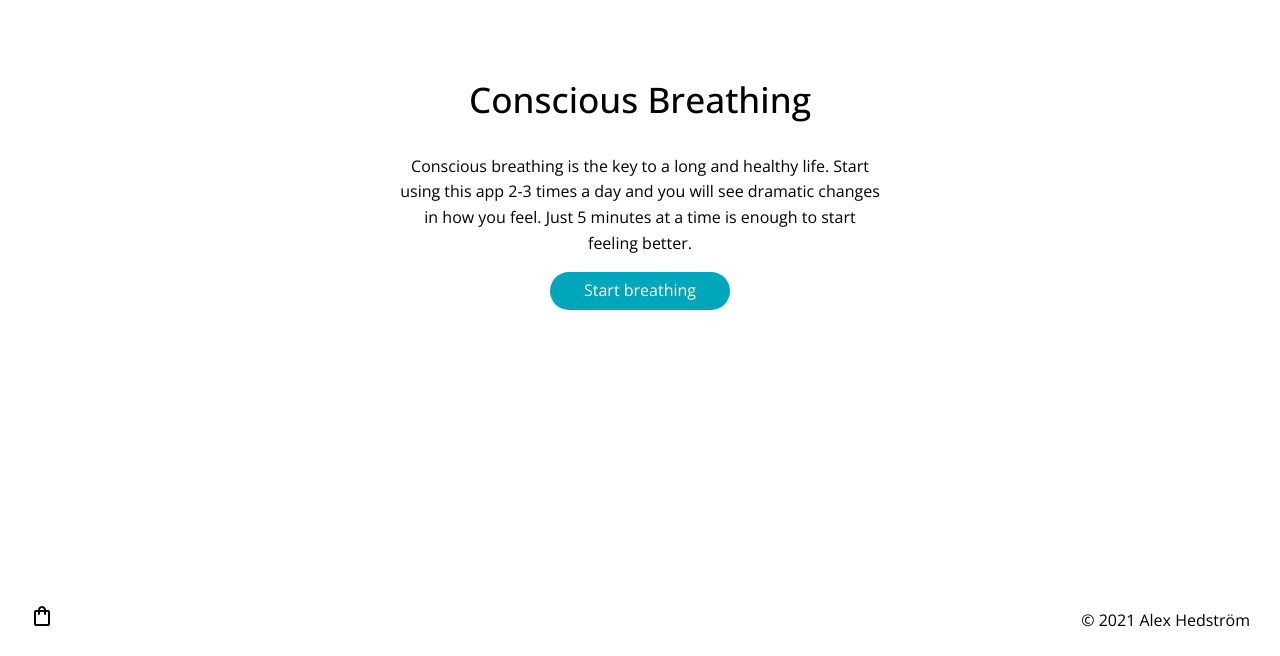
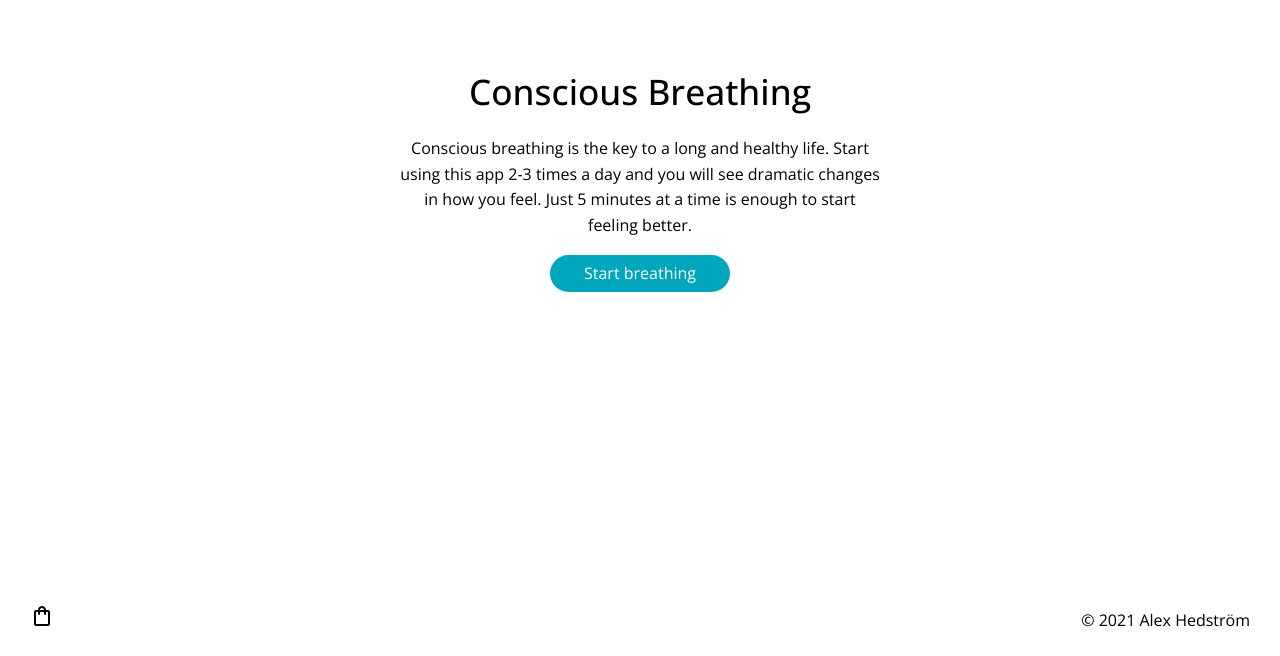
Before and after one commit to alexhedstrom/breathely, a plain HTML site: page index.html in a window 1280 px wide. Shown: the part 144-800 px from the top of the page. Drawn offline with nearby package versions, Linux system fonts and the light colour scheme; some packages are replaced by stand-ins of ours.

Commit message:
Updated css

```diff
--- a/css/styles.css
+++ b/css/styles.css
@@ -35,7 +35,7 @@ a:active {
 h1 {
     font-weight: 500;
     font-size: 2.2em;
-    line-height: 1.7em;
+    line-height: 1.2em;
 }
 h2 {
     font-weight: 500;
```
